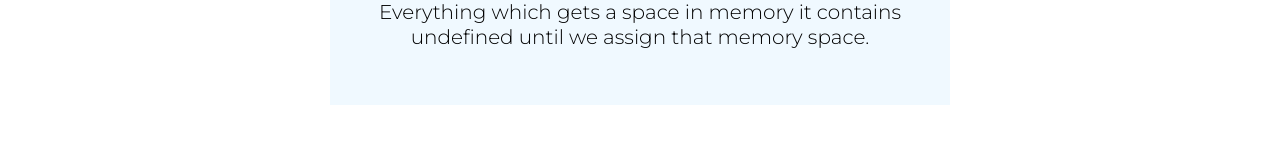
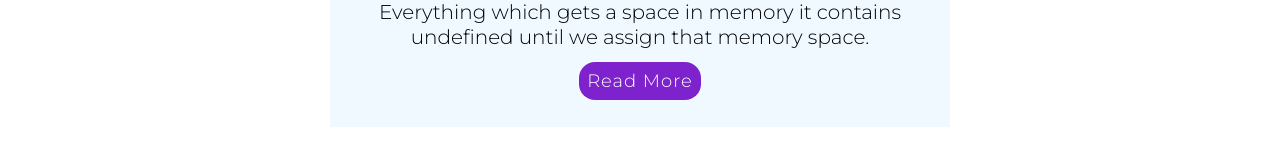
Before and after one commit to yash-purkar/portfolio, a React (Create React App) app: page /blogs in a window 1280 px wide. Shown: the part 762-914 px from the top of the page. Built offline with nearby package versions, Linux system fonts and the light colour scheme.

Commit message:
added blog button

```diff
--- a/src/Components/App.css
+++ b/src/Components/App.css
@@ -204,6 +204,25 @@ hr {
   cursor: pointer;
 }
 
+.blog_btn {
+  color: #fff;
+  background-color: #7e22ce;
+  font-size: 18px;
+  letter-spacing: 1px;
+  border-radius: 1rem;
+  padding: 8px;
+  border: none;
+  text-decoration: none;
+}
+
+.blog_btn:hover {
+  background-color: #f0f9ff;
+  color: #7e22ce;
+  border: 1px solid #7e22ce;
+}
+
+/* *** */
+
 @media only screen and (max-width: 600px) {
   .break {
     margin-bottom: 25px;
--- a/src/Components/Blogs.js
+++ b/src/Components/Blogs.js
@@ -16,8 +16,8 @@ const Blogs = () => {
       <Header img={img} txt="Read My" htxt="Blogs" />
       {
         BlogData.map((currElem, indx) => {
-          const { heading, date, text } = currElem;
-          return <Blogsection heading={heading} date={date} text={text} />
+          const { heading, date, text, blogUrl } = currElem;
+          return <Blogsection heading={heading} date={date} text={text} blogUrl={blogUrl} />
         })
       }
     </>
--- a/src/Components/Blogs/BlogData.js
+++ b/src/Components/Blogs/BlogData.js
@@ -3,26 +3,30 @@ const data = [
     heading: "undefined",
     date: "Nov 2022",
     text: "It's a JavaScript keyword that has a special meaning. Everything which gets a space in memory it contains undefined until we assign that memory space.",
-    cls: "blog_off_white"
+    cls: "blog_off_white",
+    blogUrl: "https://link.medium.com/HrlKaML1Avb"
   },
   {
     heading: "not defined",
     date: "Nov 2022",
     text: "In JavaScript, It's one of the reference error that JavaScript is thrown when someone tries to access the variable which is not inside our code or the memory.",
-    cls: "blog_white"
+    cls: "blog_white",
+    blogUrl: "https://link.medium.com/Km5Lmkb2Avb"
   },
 
   {
     heading: "Scope in JS",
     date: "Oct 2022",
     text: "Scope means where we can access a specific variable or a function in our code.",
-    cls: "blog_off_white"
+    cls: "blog_off_white",
+    blogUrl: "https://link.medium.com/w1n7Sid2Avb"
   },
   {
     heading: "Hoisting in JavaScript",
     date: "Oct 2022",
     text: "Hoisting is a phenomena in JavaScript, by which we can access the variables and functions even before initialization.",
-    cls: "blog_white"
+    cls: "blog_white",
+    blogUrl: "https://link.medium.com/6xeIAve2Avb"
   }
 ];
 
--- a/src/Components/Blogs/blogSection.js
+++ b/src/Components/Blogs/blogSection.js
@@ -1,6 +1,8 @@
 import React from 'react'
 
-const blogSection = ({ cls, heading, date, text }) => {
+
+const blogSection = ({ cls, heading, date, text, blogUrl }) => {
+
   return (
     <ul className='list-non-bullet wrap_blogs'>
       <li className="blog_container" >
@@ -8,10 +10,9 @@ const blogSection = ({ cls, heading, date, text }) => {
           <h2>{heading}</h2>
           <span>{date}</span>
           <p>{text}</p>
+          <a className='blog_btn' href={blogUrl}>Read More</a>
         </div>
       </li>
-
-
     </ul>
   )
 }
```
